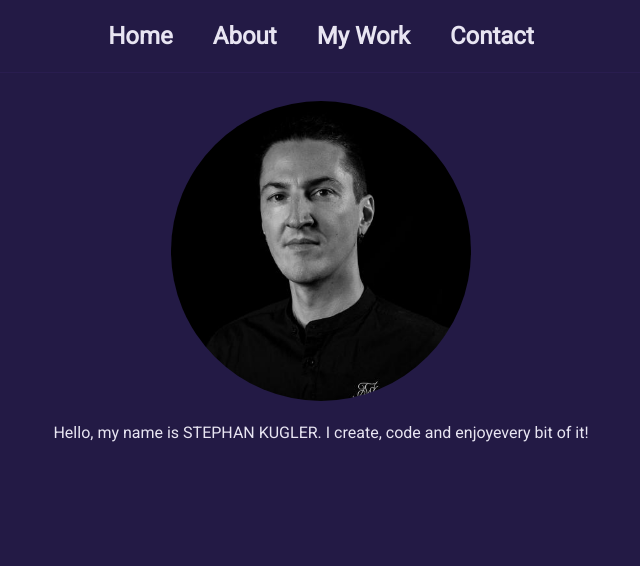
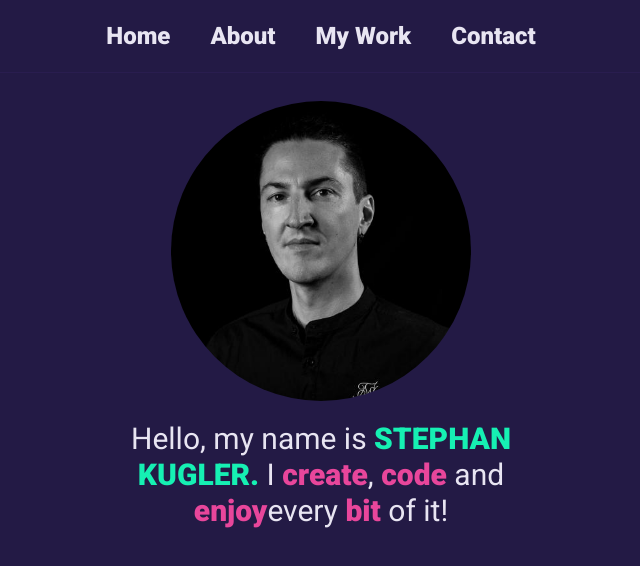
Before and after one commit to stekug/stephankugler-personal-portfolio, a Next.js app: page / in a window 1280 px wide. Shown: the top 566 px of the page, without its empty margins (319-959 px from the left). Built offline with nearby package versions, Linux system fonts and the light colour scheme.

Commit message:
style ProfileInfos text

```diff
--- a/app/_components/ProfileInfos.tsx
+++ b/app/_components/ProfileInfos.tsx
@@ -4,10 +4,15 @@ export default function ProfileInfos() {
   return (
     <section className="flex flex-col justify-center items-center">
       <ProfileLogo />
-      <p>
-        Hello, my name is <span>STEPHAN KUGLER.</span> I <span>create</span>,{' '}
-        <span>code</span> and <span>enjoy</span>
-        every <span>bit</span> of it!
+      <p className="max-w-md text-3xl text-center font-normal">
+        Hello, my name is{' '}
+        <span className="font-black text-accentGreen-1 uppercase">
+          Stephan Kugler.
+        </span>{' '}
+        I <span className="font-black text-accentPink-1">create</span>,{' '}
+        <span className="font-black text-accentPink-1">code</span> and{' '}
+        <span className="font-black text-accentPink-1">enjoy</span>
+        every <span className="font-black text-accentPink-1">bit</span> of it!
       </p>
     </section>
   );
--- a/app/layout.tsx
+++ b/app/layout.tsx
@@ -3,7 +3,7 @@ import type { Metadata } from 'next';
 import { Roboto } from 'next/font/google';
 
 const roboto = Roboto({
-  weight: '400',
+  weight: ['100', '400', '500', '700', '900'],
   subsets: ['latin'],
   display: 'swap',
 });
```
